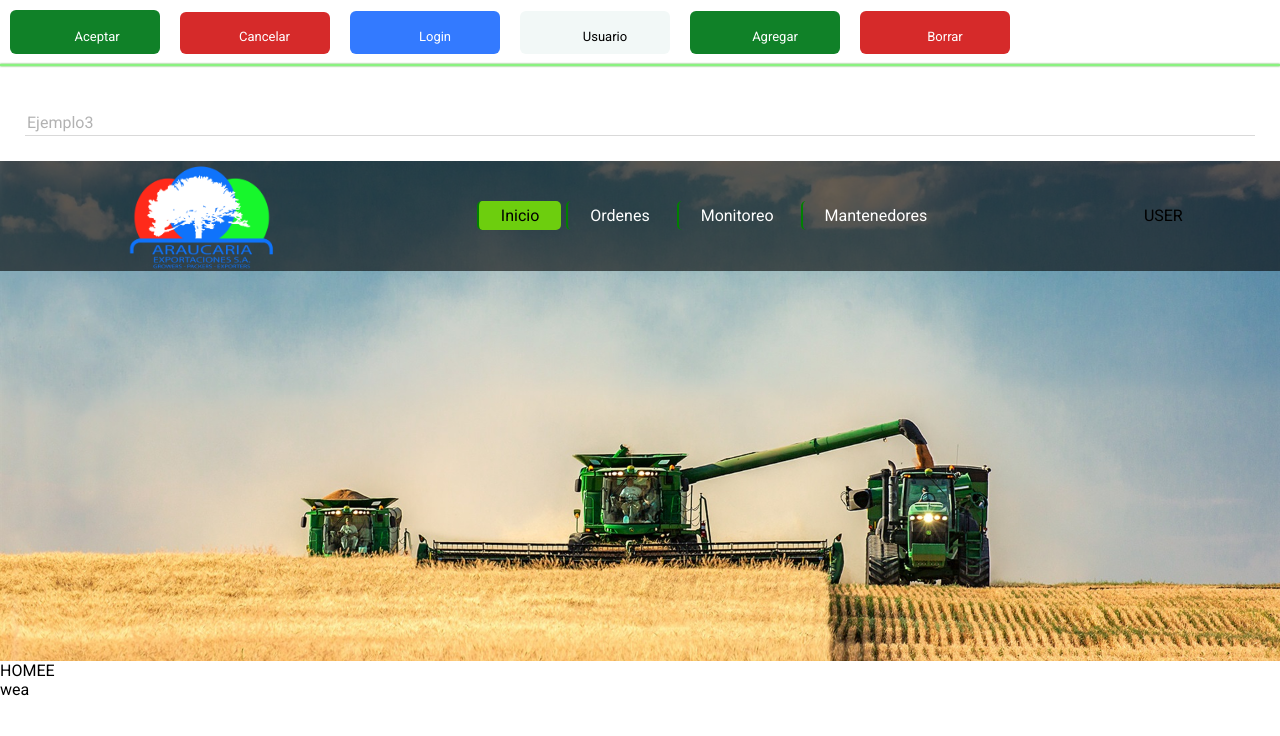
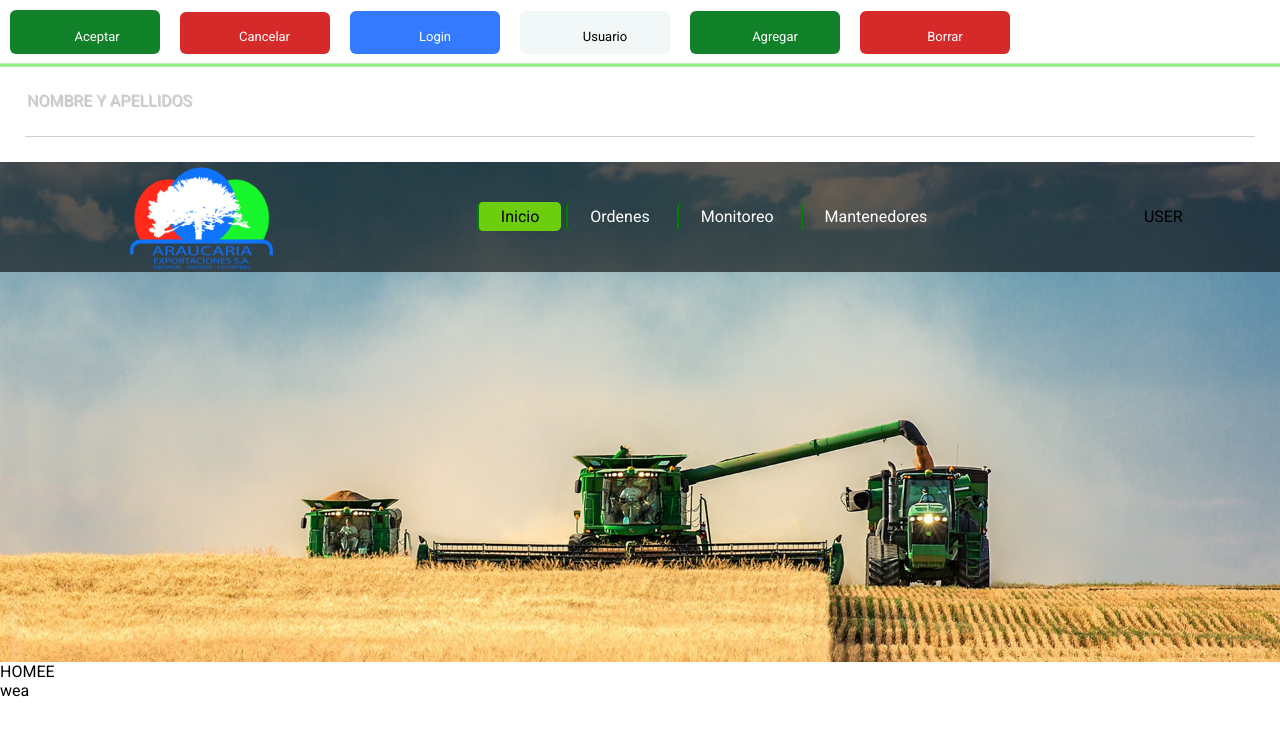
Before and after one commit to xDeiby/agro-app, a React (Create React App) app: page / in a window 1280 px wide. Shown: the top 736 px of the page. Built offline with nearby package versions, Linux system fonts and the light colour scheme; some icons are missing.

Commit message:
update..

```diff
--- a/src/App.tsx
+++ b/src/App.tsx
@@ -10,6 +10,7 @@ import Views from "./views";
 const pete = () => {
     console.log("Probando");
 };
+
 const App: React.FunctionComponent = () => {
     return (
         <div className="app">
@@ -24,7 +25,7 @@ const App: React.FunctionComponent = () => {
                 <Button typeButton="delete">Borrar</Button>
                 <Alert> </Alert>
 
-                <StyledLabel>ejemplo3</StyledLabel>
+                <StyledLabel>NOMBRE Y APELLIDOS</StyledLabel>
                 <header
                     // Provisorio
                     style={{
--- a/src/components/label/Label.tsx
+++ b/src/components/label/Label.tsx
@@ -1,4 +1,4 @@
-import React from "react";
+import React, { useState } from "react";
 import { StyledLabel, StyledInput, StyledContainerLabel } from "./styled.Label";
 
 interface IPropsContainerLabel {
@@ -40,6 +40,7 @@ export type IFloatingLabel = IPropsLabel & IPropsInput & IPropsContainerLabel;
 
 const Label: React.FC<IFloatingLabel> = (props) => {
     const { children } = props;
+
     return (
         <StyledContainerLabel>
             <StyledInput />
--- a/src/components/label/styled.Label.ts
+++ b/src/components/label/styled.Label.ts
@@ -15,10 +15,13 @@ interface IStyledInput {
     textShadow?: string;
 
     border?: string;
+    borderTop?: string;
     borderBottom?: string;
     color?: string;
     flex?: string;
     order?: string;
+    textTransform?: string;
+    padding?: string;
 }
 
 interface IStyledLabel {
@@ -44,19 +47,14 @@ export const StyledContainerLabel = styled.div<IContainer>`
 
 export const StyledLabel = styled.label<IStyledLabel>`
     color: ${(pr) => (pr.color ? pr.color : "#999")};
-    font-weight: ${(pr) => (pr.fontWeight ? pr.fontWeight : "normal")};
-    opacity: ${(pr) => (pr.opacity ? pr.opacity : "0.75")};
+    font-weight: ${(pr) => (pr.fontWeight ? pr.fontWeight : "500")};
+    opacity: ${(pr) => (pr.opacity ? pr.opacity : "0.5")};
     order: ${(pr) => (pr.order ? pr.order : "1")};
     padding-left: ${(pr) => (pr.paddingLeft ? pr.paddingLeft : "2")}px;
-    pointer-events: ${(pr) => (pr.pointerEvents ? pr.pointerEvents : "none")};
-    text-shadow: ${(pr) => (pr.textShadow ? pr.textShadow : "none")};
-    text-transform: ${(pr) =>
-        pr.textTransform ? pr.textTransform : "capitalize"};
+    text-shadow: ${(pr) => (pr.textShadow ? pr.textShadow : "1px 1px #999")};
     transform-origin: ${(pr) =>
         pr.transformOrigin ? pr.transformOrigin : "left top"};
-    transform: ${(pr) =>
-        pr.transform ? pr.transform : "scale(1) translate3d(0, 22px, 0);"};
-    transition: ${(pr) => (pr.transition ? pr.transition : "200ms ease all")};
+    transition: ${(pr) => (pr.transition ? pr.transition : "400ms ease all")};
 `;
 
 export const StyledInput = styled.input<IStyledInput>`
@@ -65,22 +63,29 @@ export const StyledInput = styled.input<IStyledInput>`
     font-size: ${(pr) => (pr.fontSize ? pr.fontSize : "100%")}px;
     line-height: ${(pr) => (pr.lineHeight ? pr.lineHeight : "25px")};
     text-shadow: ${(pr) => (pr.textShadow ? pr.textShadow : "none")};
+    padding: ${(pr) => (pr.padding ? pr.padding : "0.5")}px;
     border: ${(pr) => (pr.border ? pr.border : "0")};
+    border-top: ${(pr) =>
+        pr.borderTop ? pr.borderTop : "4px double rgba(0, 0, 0, 0.5)"};
     border-bottom: ${(pr) =>
-        pr.borderBottom ? pr.borderBottom : "1px solid rgba(0, 0, 0, 0.15)"};
-    color: ${(pr) => (pr.color ? pr.color : "#3949ab")};
+        pr.borderBottom ? pr.borderBottom : "4px double rgba(0, 0, 0, 0.5)"};
+    color: ${(pr) => (pr.color ? pr.color : "black")};
     flex: ${(pr) => (pr.flex ? pr.flex : "1 1 auto")};
     order: ${(pr) => (pr.order ? pr.order : "2")};
+    text-transform: ${(pr) =>
+        pr.textTransform ? pr.textTransform : "capitalize"};
     &:focus {
         outline: 0;
     }
 
     &:not(:focus) {
-        color: transparent;
+        opacity: 0.75;
+        border-top: transparent;
+        border-bottom: 1px double rgba(0, 0, 0, 0.25);
     }
 
     &:focus + ${StyledLabel} {
-        color: #3949ab;
+        color: black;
         opacity: 1;
         transform: scale(0.8) translate3d(0, 5px, 0);
     }
```
Also changed, not shown: 1 other file (tests, documents, lock files or other folders).
